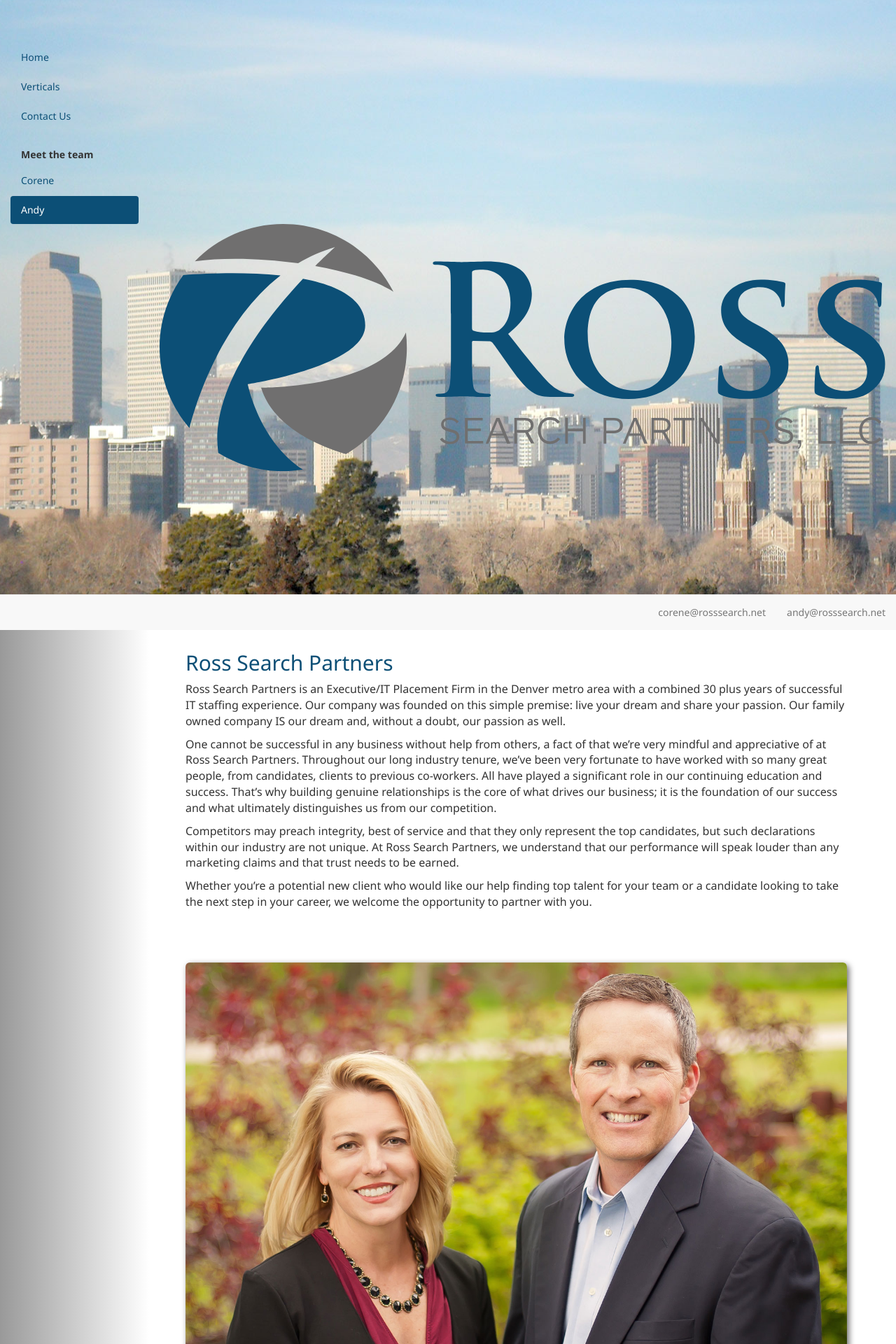
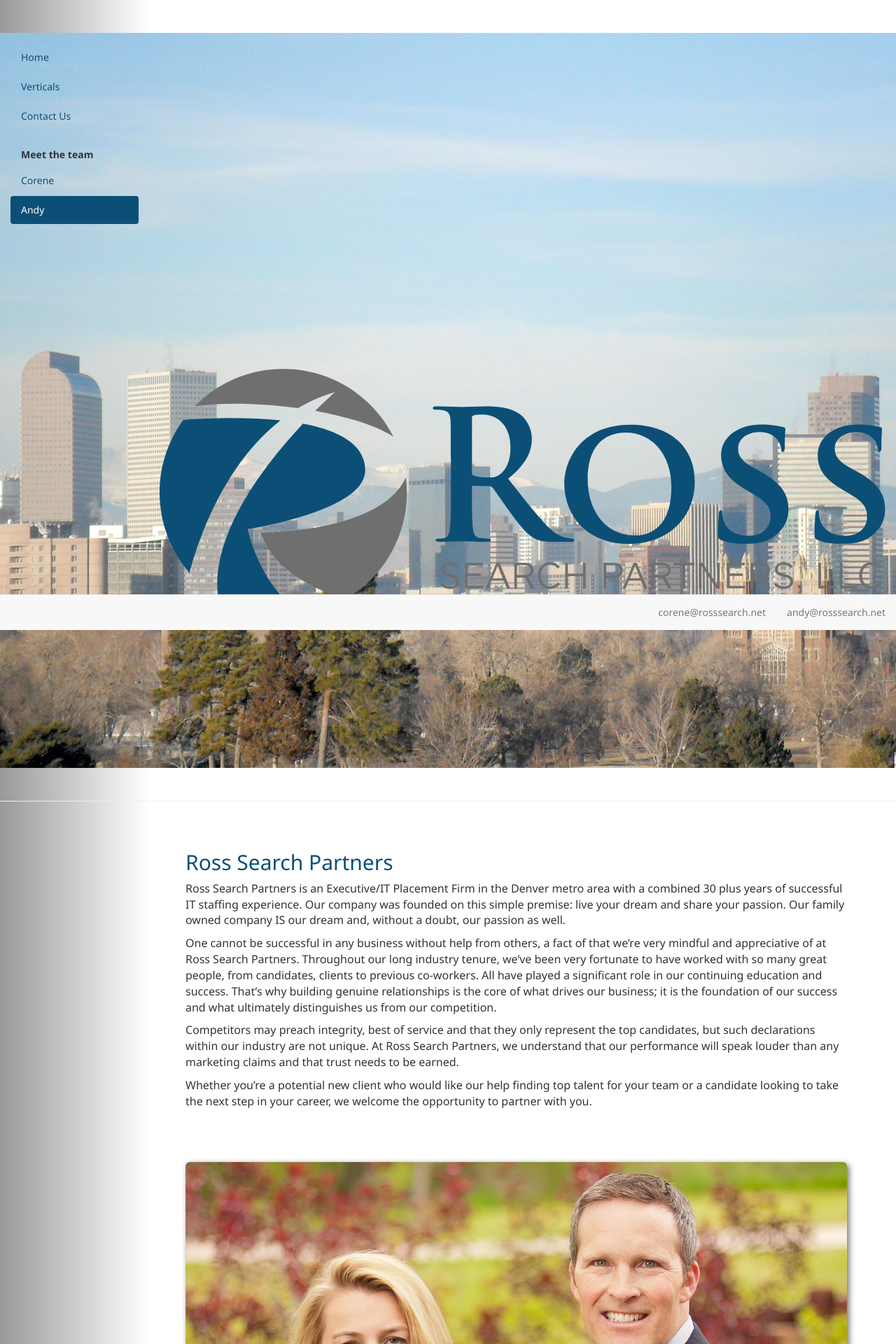
Before and after one commit to RossSearch/RossSearch.github.io, a Jekyll site: the page built from index.html, in a window 1280 px wide. Shown: the top 1920 px of the page at 70% size. Built offline with Jekyll 4.4.1, drawn with Linux system fonts in a browser that asks for light colours; nearby versions of some CDN libraries; Markdown is read by kramdown in place of the engine named in the settings.

Commit message:
home page margin

```diff
--- a/public/css/home.css
+++ b/public/css/home.css
@@ -1 +1 @@
-body{position:relative;height:100%;margin:0;padding:0 0 50px 0;font-family:'Noto Sans',Helvetica,Arial,Sans-Serif}a{color:#0c4f76}h1,h2{font-size:30px}h1,h3{color:#0c4f76}h2{color:#706f6f}img{box-shadow:3px 3px 8px #706f6f}img,svg{width:100%;height:100%;margin-top:65px}.row{padding:50px 0;border-bottom:solid 1px #eee;font-size:16px}#logo{background-image:url(../img/denver1.jpg);background-repeat:no-repeat;background-position:center center;background-attachment:fixed}#logo svg{margin:auto}#navbar .title,.navbar .title{margin:20px 0 0 10px;padding:5px;font-weight:700}#navbar{margin-top:60px}#navbar li:first-child a{padding:0}#navbar .active a{background-color:#0c4f76}#back{position:absolute;height:100%;top:0;left:0;background-image:-webkit-linear-gradient(left,#999 0,#fff 100%);background-image:-o-linear-gradient(left,#999 0,#fff 100%);background-image:linear-gradient(to right,#999 0,#fff 100%);background-repeat:repeat-x;filter:progid:DXImageTransform.Microsoft.gradient(startColorstr='#ff999999', endColorstr='#ffffffff', GradientType=1);z-index:-1}.contact{margin:30px 0}
+body{position:relative;height:100%;margin:0;padding:0 0 50px 0;font-family:'Noto Sans',Helvetica,Arial,Sans-Serif}a{color:#0c4f76}h1,h2{font-size:30px}h1,h3{color:#0c4f76}h2{color:#706f6f}img{box-shadow:3px 3px 8px #706f6f}img,svg{width:100%;height:100%;margin-top:65px}.row{padding:50px 0;border-bottom:solid 1px #eee;font-size:16px}#logo{background-image:url(../img/denver1.jpg);background-repeat:no-repeat;background-position:center center;background-attachment:fixed}#logo svg{margin:20% auto}#navbar .title,.navbar .title{margin:20px 0 0 10px;padding:5px;font-weight:700}#navbar{margin-top:60px}#navbar li:first-child a{padding:0}#navbar .active a{background-color:#0c4f76}#back{position:absolute;height:100%;top:0;left:0;background-image:-webkit-linear-gradient(left,#999 0,#fff 100%);background-image:-o-linear-gradient(left,#999 0,#fff 100%);background-image:linear-gradient(to right,#999 0,#fff 100%);background-repeat:repeat-x;filter:progid:DXImageTransform.Microsoft.gradient(startColorstr='#ff999999', endColorstr='#ffffffff', GradientType=1);z-index:-1}.contact{margin:30px 0}
--- a/public/less/home.less
+++ b/public/less/home.less
@@ -42,7 +42,7 @@
 	background-position: center center;
 	background-attachment: fixed;
 	svg {
-		margin: auto;
+		margin: 20% auto;
 	}
 }
 
```
Also changed, not shown: 2 other files.
